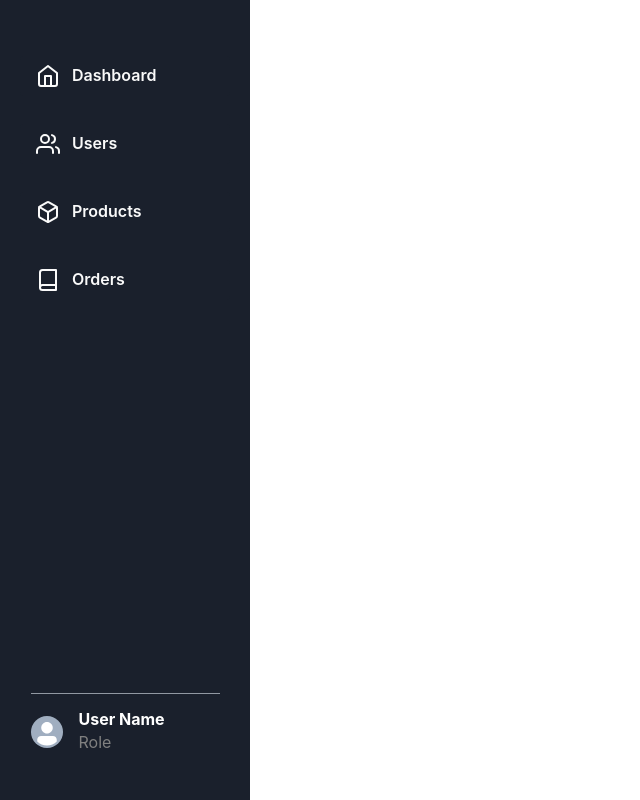
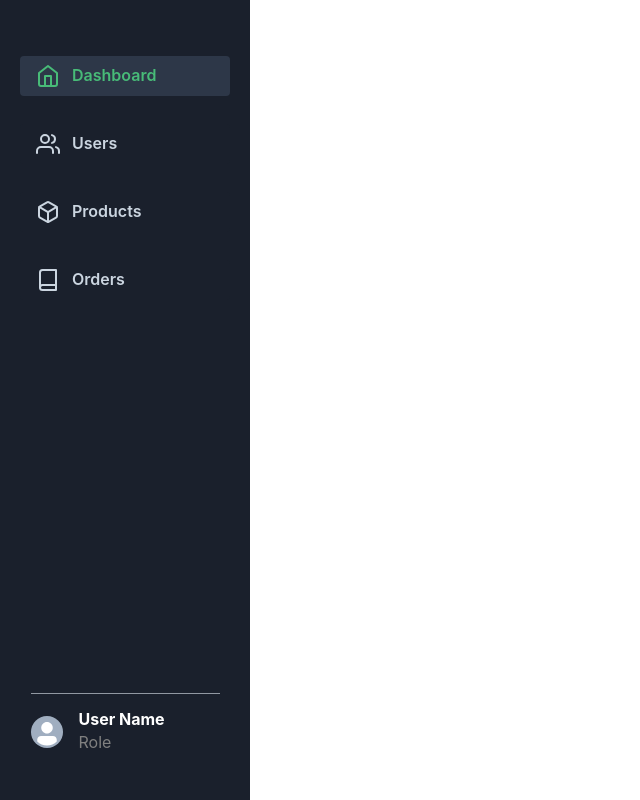
Before and after one commit to NoamA91/E-Commerce-App, a React (Vite) app in the folder client/Managers/: page / in a window 1280 px wide. Shown: the whole page, without its empty margins (0-640 px from the left). Built offline with nearby package versions, Linux system fonts and the light colour scheme; no server answers.

Commit message:
Managers - Finshed Sidebar

```diff
--- a/client/Managers/src/App.jsx
+++ b/client/Managers/src/App.jsx
@@ -1,3 +1,5 @@
+import { lazy } from "react";
+
 import {
   createBrowserRouter,
   RouterProvider,
@@ -6,7 +8,8 @@ import {
 } from "react-router-dom";
 
 import Root from "./pages/Root";
-import Dashboard from "./pages/privatePages/dashboard/Dashboard";
+
+const Dashboard = lazy(() => import("./pages/privatePages/dashboard/Dashboard"))
 import Users from "./pages/privatePages/Users/Users";
 import Products from "./pages/privatePages/Products/Products";
 import Orders from "./pages/privatePages/Orders/Orders";
--- a/client/Managers/src/components/sections/Sidebar/SidebarContent.jsx
+++ b/client/Managers/src/components/sections/Sidebar/SidebarContent.jsx
@@ -1,21 +1,23 @@
 import { Flex } from '@chakra-ui/react';
 import { FiHome, FiUsers, FiBook, FiBox } from "react-icons/fi";
+import { useState } from 'react';
 
 import SidebarItem from './SidebarItem';
 
-const SidebarContent = ({onClose}) => {
-    return(
-    <Flex
-        flexDir='column'
-        mt={6}
-        gap={4}
-    >
-        <SidebarItem icon={FiHome} label="Dashboard" to="/dashboard" onClose={onClose}/>
-        <SidebarItem icon={FiUsers} label="Users" to="/users" onClose={onClose}/>
-        <SidebarItem icon={FiBox} label="Products" to="/products" onClose={onClose} />
-        <SidebarItem icon={FiBook} label="Orders" to="/orders" onClose={onClose} />
+const SidebarContent = ({ onClose }) => {
+    const [active, setActive] = useState("Dashboard");
 
-    </Flex>
+    return (
+        <Flex
+            flexDir='column'
+            mt={6}
+            gap={4}
+        >
+            <SidebarItem icon={FiHome} label="Dashboard" to="/dashboard" onClose={onClose} active={active} onClick={() => setActive("Dashboard")} />
+            <SidebarItem icon={FiUsers} label="Users" to="/users" onClose={onClose} active={active} onClick={() => setActive("Users")} />
+            <SidebarItem icon={FiBox} label="Products" to="/products" onClose={onClose} active={active} onClick={() => setActive("Products")} />
+            <SidebarItem icon={FiBook} label="Orders" to="/orders" onClose={onClose} active={active} onClick={() => setActive("Orders")} />
+        </Flex>
     )
 }
 
--- a/client/Managers/src/components/sections/Sidebar/SidebarItem.jsx
+++ b/client/Managers/src/components/sections/Sidebar/SidebarItem.jsx
@@ -1,24 +1,26 @@
 import { Text, Icon, Button } from '@chakra-ui/react';
 import { Link } from 'react-router-dom';
 
-const SidebarItem = ({ icon, label, to, onClose }) => {
+const SidebarItem = ({ icon, label, to, onClose, active, onClick }) => {
+    const isActive = label === active;
 
-    return(
+    return (
         <Button
             display='flex'
             pa={8}
             borderRadius={4}
-        backgroundColor="gray.800"
-        color='#fafafa'
+            color={isActive ? 'green.400' : 'gray.300'}
             mt={3}
+            onClick={onClick}
             _hover={{
                 bgColor: 'gray.700',
             }}
             _active={{
                 bgColor: 'gray.600',
                 transform: 'scale(0.97)',
-            color:'tomato',
+                color: 'green.200',
             }}
+            bgColor={isActive ? 'gray.700' : 'gray.800'}
         >
             <Link
                 to={to}
--- a/client/Managers/src/pages/privatePages/Users/Users.jsx
+++ b/client/Managers/src/pages/privatePages/Users/Users.jsx
@@ -1,20 +1,20 @@
 import { useEffect, useState } from "react";
 import useFetchGet from "../../../hooks/useFetchGet";
 
-const users_url = "http://localhost:3000/users/getAllForManager";
+const users_url = `${import.meta.env.VITE_URL}/users/getAllForManager`;
 
+// import.meta.env.VITE_USERS_URL - this is how to import env variables in Vite
 
 const Users = () => {
   const [users, setUsers] = useState([]);
 
   const [data, loading, error] = useFetchGet(users_url,
     // {Authorization: `Bearer ${cookies.token}`}
-    );
+  );
 
   useEffect(() => {
     if (data) {
       setUsers(data.users);
-      console.log(users);
     }
   }, [data]);
 
```
Also changed, not shown: 1 other file (tests, documents, lock files or other folders). Lines whose indentation alone changed are shown as unchanged.
